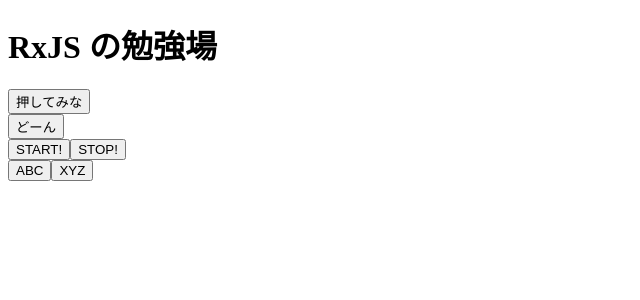
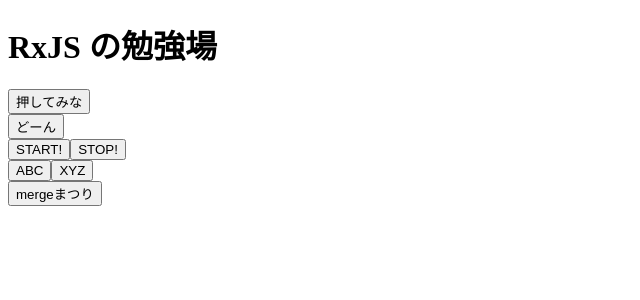
Before and after one commit to baggio4ever/rxjs-test, an Angular app: page / in a window 1280 px wide. Shown: the top 300 px of the page, without its empty margins (0-640 px from the left). Built offline with nearby package versions, Linux system fonts and the light colour scheme.

Commit message:
まだまだ勉強中ですよ

```diff
--- a/src/app/app.component.html
+++ b/src/app/app.component.html
@@ -15,5 +15,8 @@
   <button class="abc">ABC</button>
   <button class="xyz">XYZ</button>
 </div>
+<div>
+  <button class="mergeFes" (click)="onMergeFes()">mergeまつり</button>
+</div>
 
 <div *ngFor="let m of messages">{{m}}</div>
--- a/src/app/app.component.ts
+++ b/src/app/app.component.ts
@@ -10,6 +10,12 @@
 import 'rxjs/add/observable/interval';
 import 'rxjs/add/operator/map';
 import 'rxjs/add/operator/mapTo';
+
+/*
+  ここのサイトで勉強中
+    https://tech.recruit-mp.co.jp/front-end/post-11475/
+
+*/
 
 @Component({
   selector: 'app-root',
@@ -24,6 +30,7 @@
   numbers;
   intervalStream;
   suscription;
+  mergeFes;
 
   ngAfterViewInit() {
     const button = document.querySelector('.xxy');
@@ -51,7 +58,12 @@
     Observable.merge( abc.mapTo('エービーシー'),xyz.mapTo('エックスワイゼット')).subscribe( val=>{
       console.log(val);
       this.messages.push(val);
-    })
+    });
+
+    // aaa と bbb の中身をきれいに混在させる方法ってあるのかしら。mergeではうまくいかない。concatと同じ結果になっちゃう
+    let aaa = Observable.from([1,1,1,1,1,1,1,1,1,1]);
+    let bbb = Observable.from([2,2,2,2,2,2,2,2,2,2]);
+    this.mergeFes = Observable.merge(aaa,bbb);
   }
 
   onDoon(){
@@ -78,4 +90,10 @@
     console.warn('STOP!');
     this.suscription.unsubscribe();
   }
+
+  onMergeFes(){
+    this.mergeFes.subscribe( val => {
+      console.info(val);
+    })
+  }
 }
```
